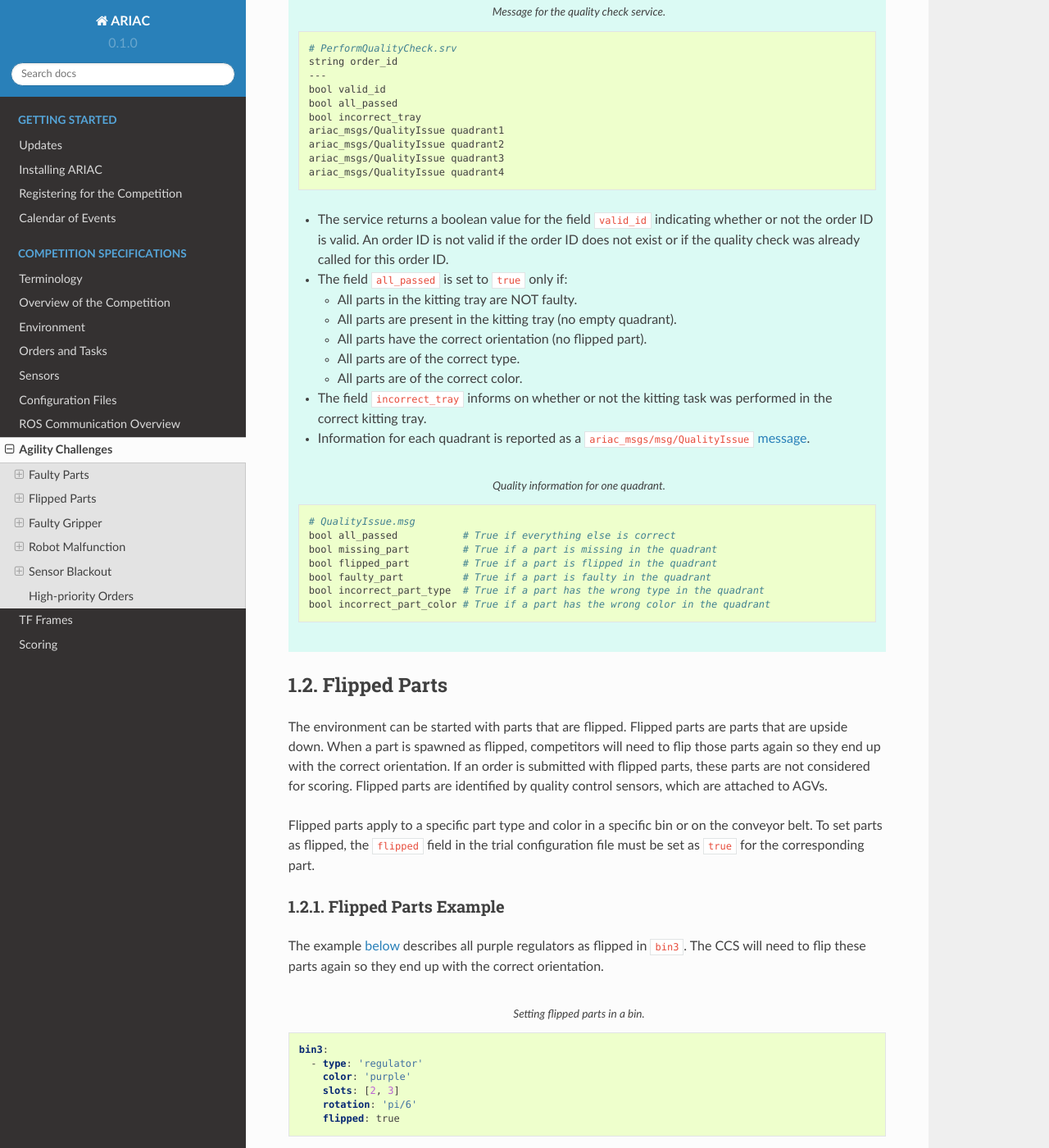
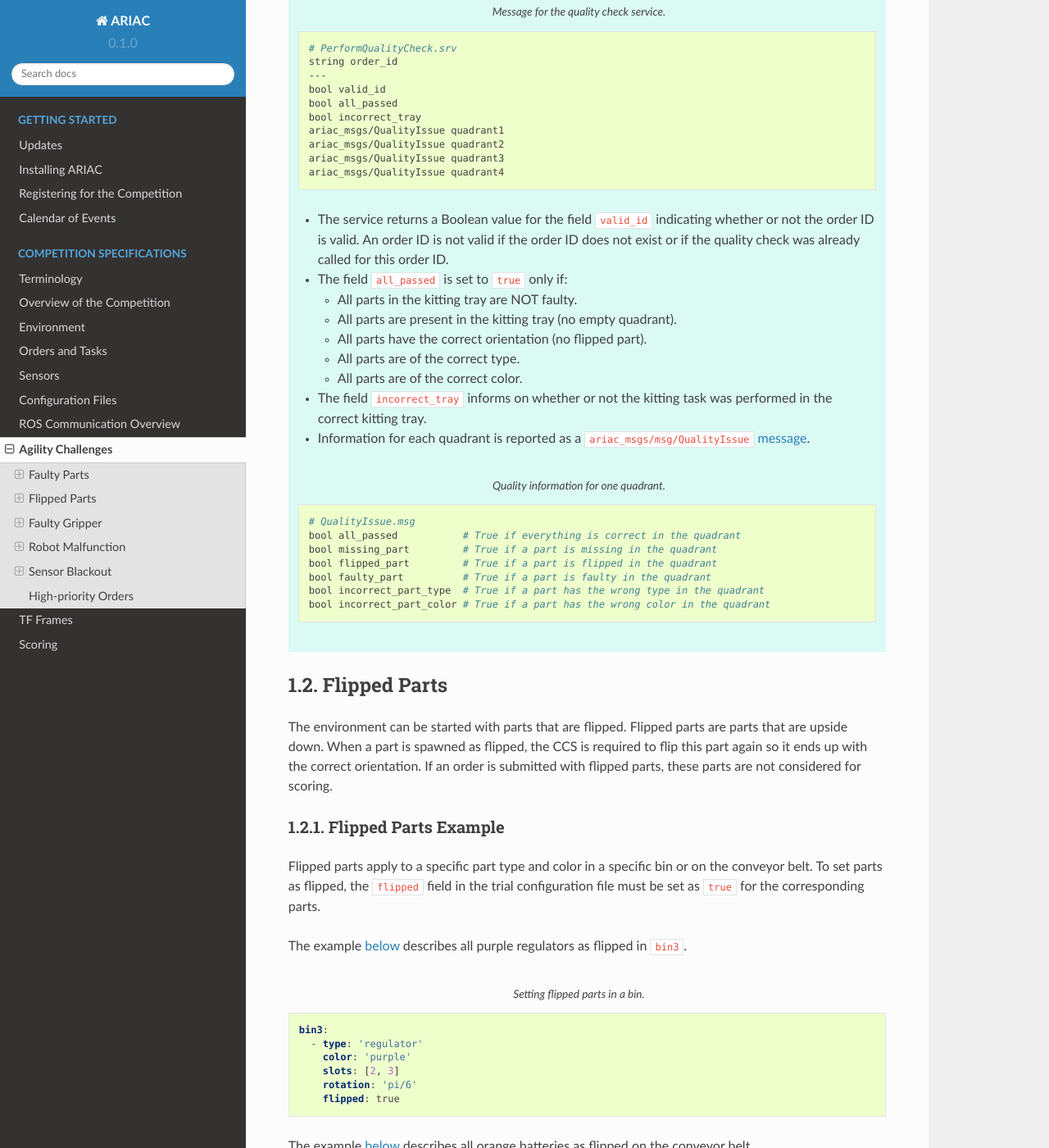
Before and after one commit to usnistgov/ARIAC, a Sphinx documentation site: the page built from docs/competition/challenges.rst, in a window 1280 px wide and 1400 px high, scrolled down 1254 px. Shown: the whole window at 82% size. Built offline with Sphinx 7.4.7 and the Read the Docs theme 2.0.0, drawn with Linux system fonts in a browser that asks for light colours; some of the changed text lies outside the part shown.

```diff
--- a/docs/competition/challenges.rst
+++ b/docs/competition/challenges.rst
@@ -58,7 +58,7 @@
     ariac_msgs/QualityIssue quadrant3
     ariac_msgs/QualityIssue quadrant4
 
-  * The service returns a boolean value for the field ``valid_id`` indicating whether or not the order ID is valid. An order ID is not valid if the order ID does not exist or if the quality check was already called for this order ID.
+  * The service returns a Boolean value for the field ``valid_id`` indicating whether or not the order ID is valid. An order ID is not valid if the order ID does not exist or if the quality check was already called for this order ID.
 
   * The field ``all_passed`` is set to ``true`` only if:
 
@@ -77,7 +77,7 @@
     :name: quality-issue-msg
 
     # QualityIssue.msg
-    bool all_passed           # True if everything else is correct
+    bool all_passed           # True if everything is correct in the quadrant
     bool missing_part         # True if a part is missing in the quadrant
     bool flipped_part         # True if a part is flipped in the quadrant
     bool faulty_part          # True if a part is faulty in the quadrant
@@ -91,9 +91,10 @@
 Flipped Parts
 ================
 
-The environment can be started with parts that are flipped. Flipped parts are parts that are upside down. When a part is spawned as flipped, competitors will need to flip those parts again so they end up with the correct orientation. If an order is submitted with flipped parts, these parts are not considered for scoring. Flipped parts are identified by quality control sensors, which are attached to AGVs.
+The environment can be started with parts that are flipped. Flipped parts are parts that are upside down. When a part is spawned as flipped, the CCS is required to flip this part again so it ends up with the correct orientation. If an order is submitted with flipped parts, these parts are not considered for scoring.
 
-Flipped parts apply to a specific part type and color in a specific bin or on the conveyor belt. To set parts as flipped, the ``flipped`` field in the trial configuration file must be set as ``true`` for the corresponding part.
+
+
 
 
 
@@ -101,7 +102,9 @@
 Flipped Parts Example
 ----------------------------
 
-The example :ref:`below<flipped-parts-in-bin>` describes all purple regulators as flipped in ``bin3``. The CCS will need to flip these parts again so they end up with the correct orientation.
+Flipped parts apply to a specific part type and color in a specific bin or on the conveyor belt. To set parts as flipped, the ``flipped`` field in the trial configuration file must be set as ``true`` for the corresponding parts.
+
+The example :ref:`below<flipped-parts-in-bin>` describes all purple regulators as flipped in ``bin3``.
 
 .. code-block:: yaml
   :caption: Setting flipped parts in a bin.
@@ -136,7 +139,10 @@
 Detecting Flipped Parts
 ----------------------------
 
-Flipped parts detection is performed similarly to faulty parts detection. The quality control sensor located above each AGV is capable of detecting flipped parts. See the :ref:`target to faulty part` section for more information on how to perform a quality check.
+.. important::
+  Flipped parts detection is performed similarly to faulty parts detection. The quality control sensor located above each AGV is capable of detecting flipped parts. See the :ref:`target to faulty part` section for more information on how to perform a quality check.
+
+
 
 
 .. _target to faulty gripper:
@@ -311,21 +317,19 @@
 -----------------------------
 
 .. important::
-  To detect a sensor blackout the CCS needs a subscriber to the topic ``/ariac/sensor_health``.
+  To detect a sensor blackout the CCS needs a subscriber to the topic ``/ariac/sensor_health``. The message type for this topic is :ref:`ariac_msgs/msg/Sensors<sensors-health>` . The message contains Boolean-type fields which provide information on the health of each sensor type. A ``true`` value indicates that all sensors for a sensor type are healthy (they are publishing) and a ``false`` value indicates that all sensors for a sensor type are malfunctioning (they are not publishing).
 
-The message type for this topic is :ref:`ariac_msgs/msg/Sensors<sensors-health>` . The message contains Boolean-type fields which provide information on the health of each sensor type. A ``true`` value indicates that all sensors for a sensor type are healthy (they are publishing) and a ``false`` value indicates that all sensors for a sensor type are malfunctioning (they are not publishing).
+  .. code-block:: bash
+    :caption: Sensors.msg message file.
+    :name: sensors-health
 
-.. code-block:: bash
-  :caption: Sensors.msg message file.
-  :name: sensors-health
-
-  # Sensors.msg
-  bool break_beam
-  bool proximity
-  bool laser_profiler
-  bool lidar
-  bool camera
-  bool logical_camera
+    # Sensors.msg
+    bool break_beam
+    bool proximity
+    bool laser_profiler
+    bool lidar
+    bool camera
+    bool logical_camera
 
 
 High-priority Orders
```
